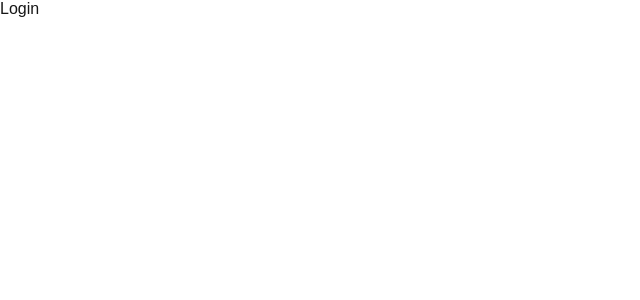
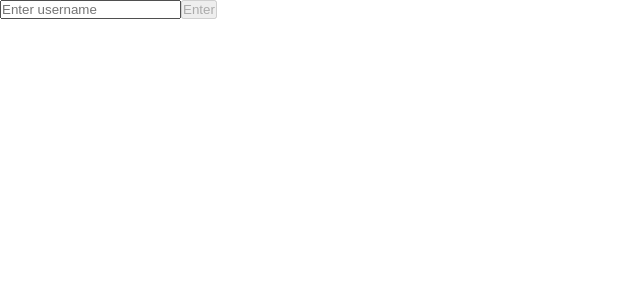
Before and after one commit to Littlebean47/open-chat, a Next.js app: page /pages/login in a window 1280 px wide. Shown: the top 300 px of the page, without its empty margins (0-640 px from the left). Built offline with nearby package versions, Linux system fonts and the light colour scheme.

Commit message:
Keeping track of username through local storage

```diff
--- a/src/app/pages/login/page.js
+++ b/src/app/pages/login/page.js
@@ -1,8 +1,20 @@
 "use client"
+import React from "react"
 
 function Login() {
+    const [username, setUsername] = React.useState("")
+
+    const handleUsername = (e) => {
+        e.preventDefault()
+        localStorage.setItem("username", username)
+        location.reload()
+    }
+
     return (
-        <div>Login</div>
+        <div>
+            <input placeholder="Enter username" onChange={(e) => setUsername(e.target.value)} />
+            <button onClick={handleUsername} disabled={!username}>Enter</button>
+        </div>
     )
 }
 
```
Also changed, not shown: src/app/page.js (+3 -6 lines).
